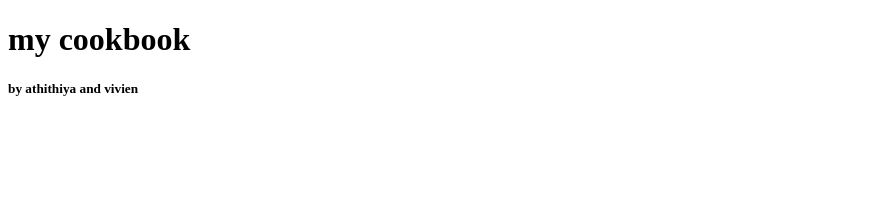
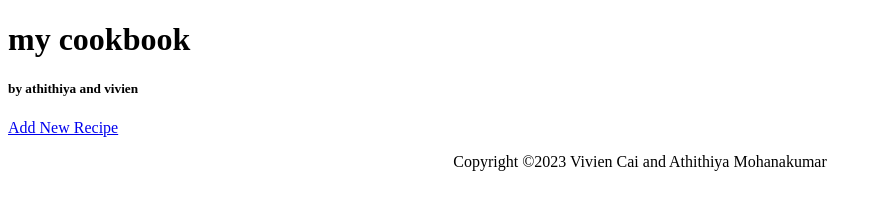
Before and after one commit to VivienCai/CookBook, a plain HTML site: page index.html in a window 1280 px wide. Shown: the whole page, without its empty margins (0-882 px from the left). Drawn offline with Linux system fonts and the light colour scheme.

Commit message:
added buttons and stylesheet

```diff
--- a/index.html
+++ b/index.html
@@ -4,12 +4,15 @@
     <meta charset="UTF-8" />
     <meta http-equiv="X-UA-Compatible" content="IE=edge" />
     <meta name="viewport" content="width=device-width, initial-scale=1.0" />
+    <link rel="stylesheet" href="style.css" />
     <title>CookBook</title>
   </head>
   <body>
     <h1>my cookbook</h1>
     <h5>by athithiya and vivien</h5>
+    <a href="./newRecipe.html">Add New Recipe</a>
   </body>
+  <footer id="footer">
+    <p>Copyright &copy;2023 Vivien Cai and Athithiya Mohanakumar</p>
+  </footer>
 </html>
-
-<!-- hello -->
--- /dev/null
+++ b/style.css
@@ -0,0 +1,12 @@
+/*
+* {
+    margin: 0;
+    padding: 0;
+    box-sizing: border-box;
+    outline: none;
+  }
+     */
+#footer {
+    text-align: center;
+    /* transform: translateX(-3%); */
+  }
```
Also changed, not shown: newRecipe.html (added, +13 -0 lines), 2 other files.
